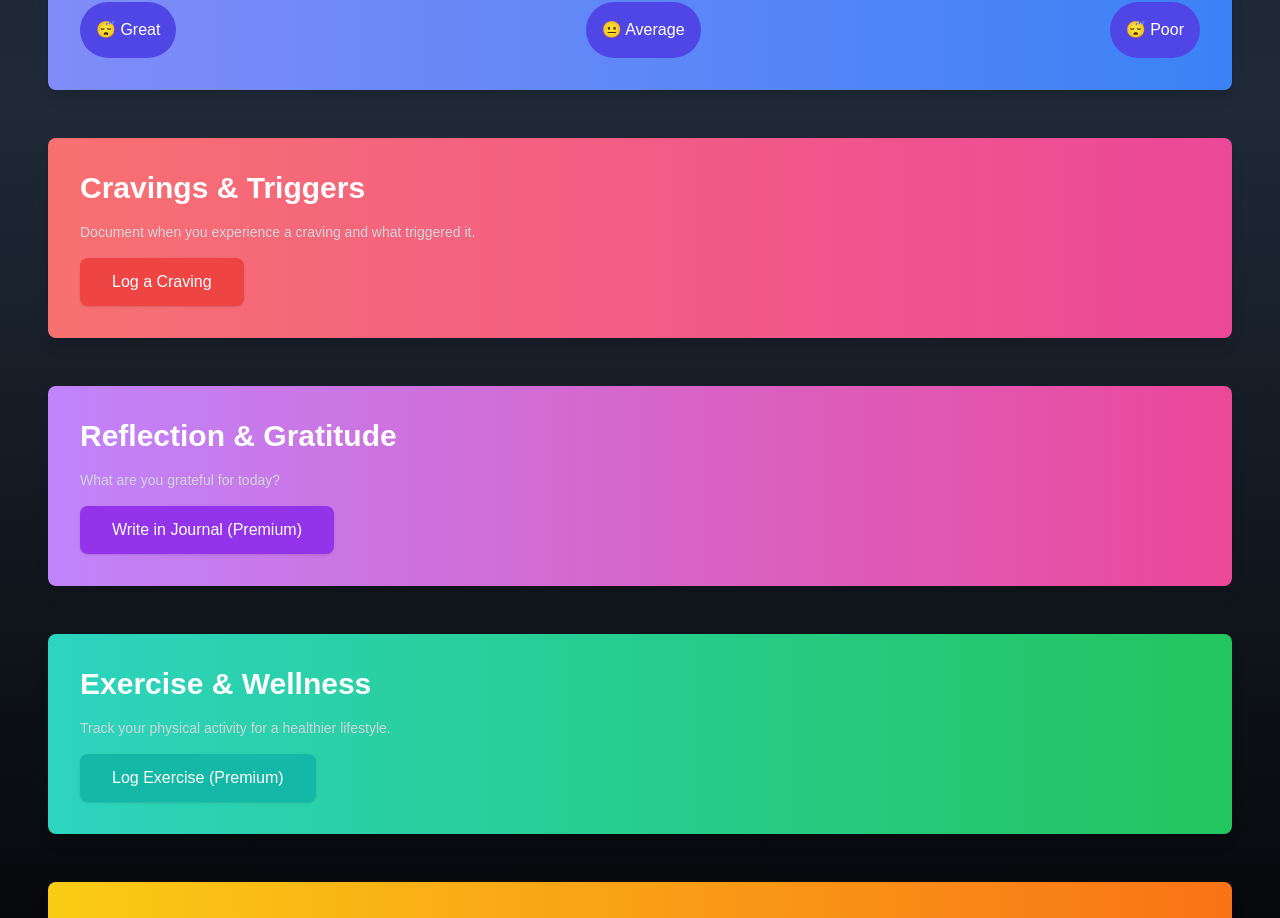
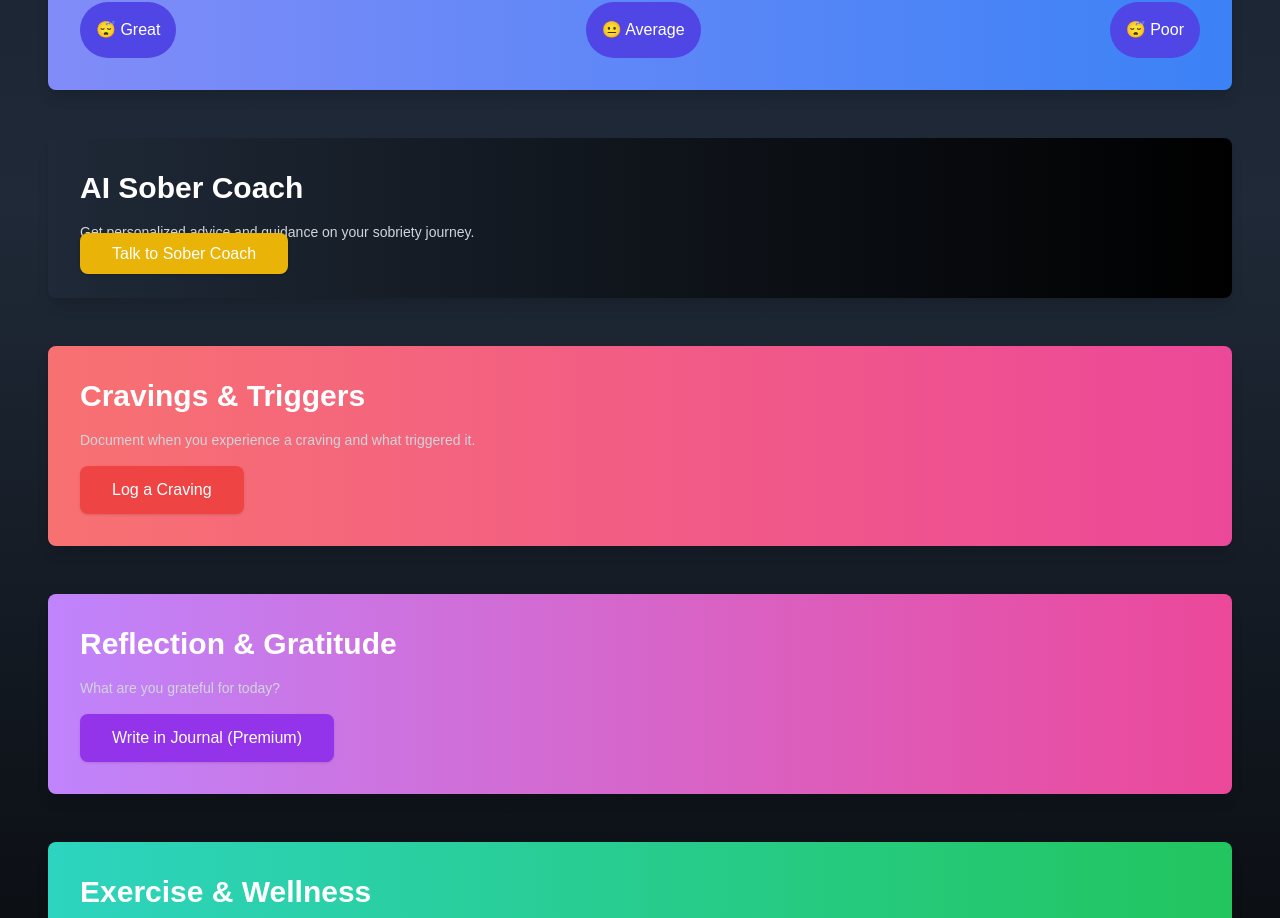
Before and after one commit to evanwilliamson94/sober-social, a Next.js app: page /tracker in a window 1280 px wide. Shown: the part 922-1840 px from the top of the page. Built offline with nearby package versions, Linux system fonts and the light colour scheme.

Commit message:
sober coach to tracker

```diff
--- a/src/pages/tracker.tsx
+++ b/src/pages/tracker.tsx
@@ -1,5 +1,5 @@
 import { FaHome, FaClipboardList, FaUsers, FaUser, FaPlus } from "react-icons/fa";
-
+import Link from "next/link";
 import React from 'react';
 
 const TrackerPage = () => {
@@ -83,6 +83,19 @@ const TrackerPage = () => {
     </button>
   </div>
 </div>
+{/* AI Sober Coach Section */}
+<div className="bg-gradient-to-r from-gray-800 to-black p-8 rounded-lg shadow-lg hover:shadow-2xl transition-shadow duration-500 space-y-4">
+  <h2 className="text-3xl font-bold">AI Sober Coach</h2>
+  <p className="text-sm text-gray-300">
+    Get personalized advice and guidance on your sobriety journey.
+  </p>
+  <Link href="/sobercoach">
+    <a className="bg-yellow-500 text-white px-8 py-3 rounded-lg shadow hover:bg-yellow-400 transition duration-300">
+      Talk to Sober Coach
+    </a>
+  </Link>
+</div>
+
 
 {/* Trigger & Cravings Log Section */}
 <div className="bg-gradient-to-r from-red-400 to-pink-500 p-8 rounded-lg shadow-lg hover:shadow-2xl transition-shadow duration-500 space-y-4">
```
